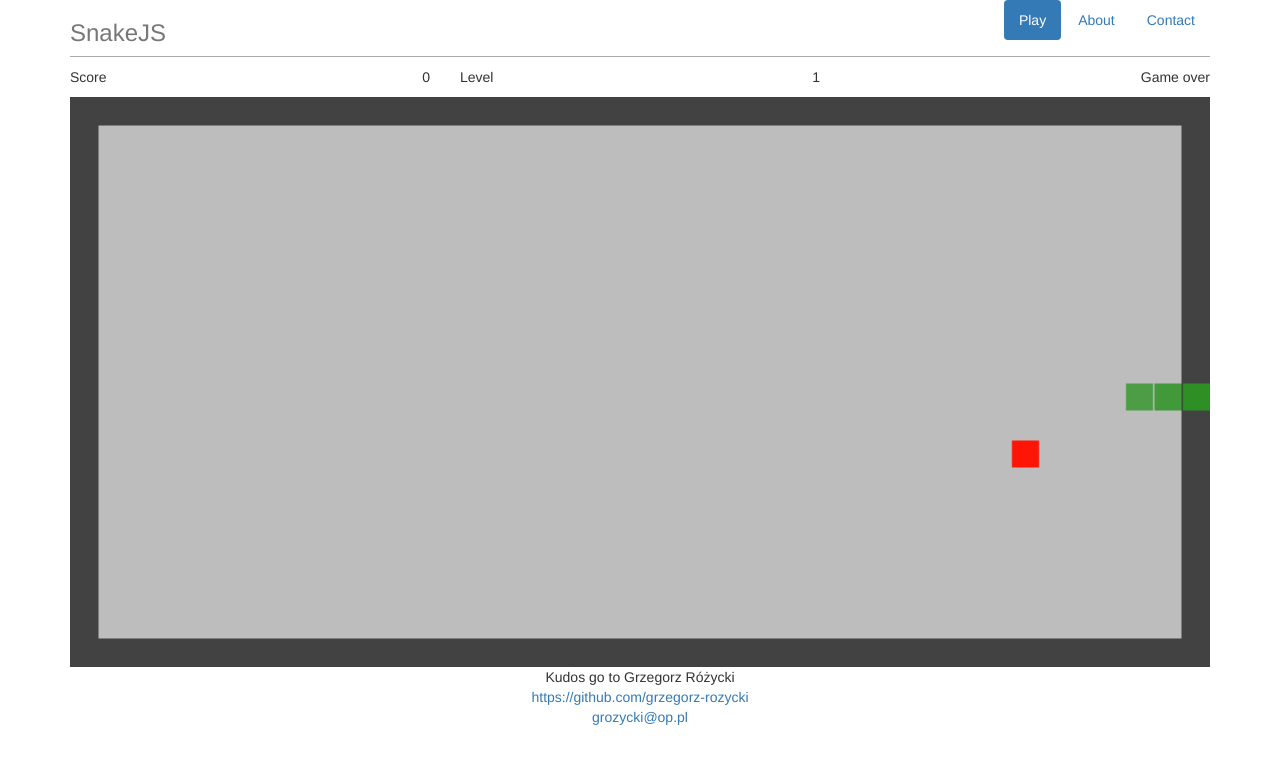
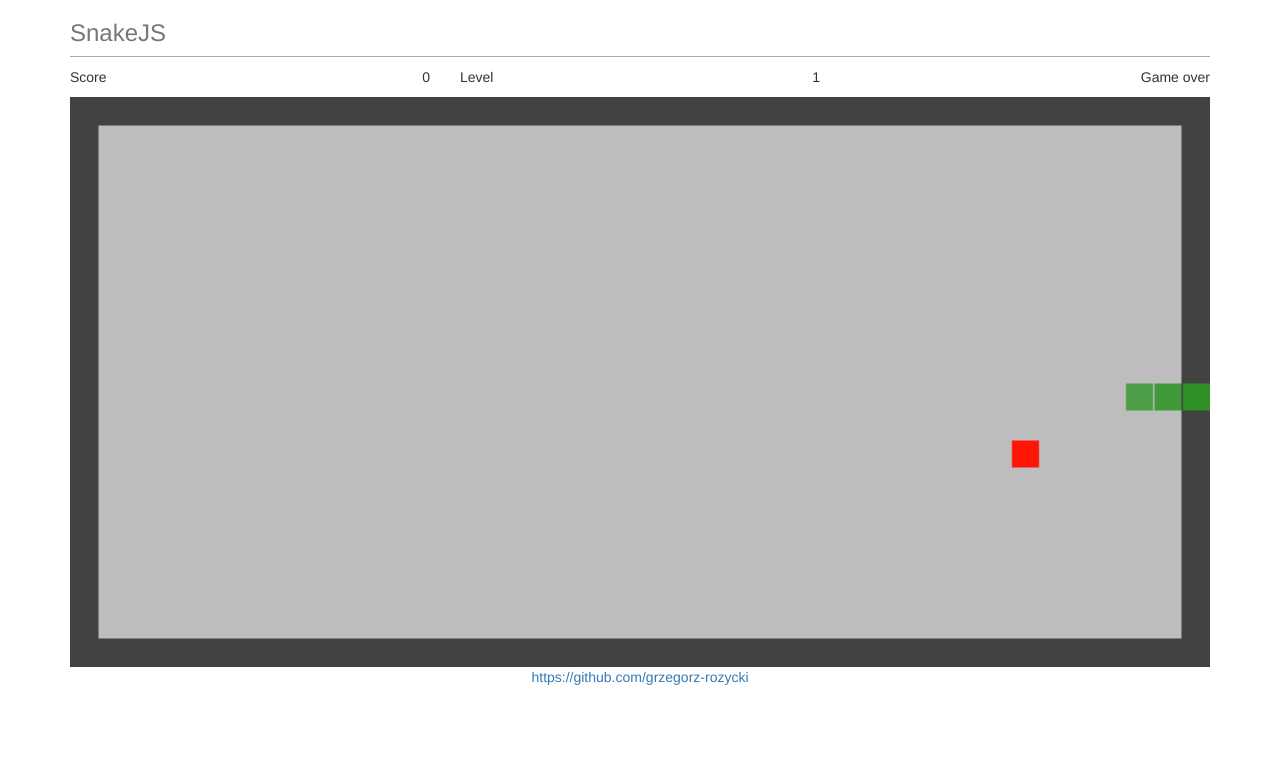
Before and after one commit to grzegorz-rozycki/snake-js, a plain HTML site: page index.html in a window 1280 px wide. Drawn offline with nearby package versions, Linux system fonts and the light colour scheme.

Commit message:
Update footer

```diff
--- a/index.html
+++ b/index.html
@@ -35,13 +35,6 @@
         </div><!-- /.modal -->
         <div class="container">
           <div class="header clearfix">
-            <nav>
-              <ul class="nav nav-pills pull-right">
-                <li role="presentation" class="active"><a href="#">Play</a></li>
-                <li role="presentation"><a href="#">About</a></li>
-                <li role="presentation"><a href="#">Contact</a></li>
-              </ul>
-            </nav>
             <h3 class="text-muted">SnakeJS</h3>
           </div>
           <div id="info" class="row">
@@ -68,9 +61,7 @@
           </div>
           <footer class="row">
             <p class="col-xs-12">
-                Kudos go to Grzegorz Różycki<br>
-                <a href="https://github.com/grzegorz-rozycki">https://github.com/grzegorz-rozycki</a><br>
-                <a href="mailto:grozycki@op.pl">grozycki@op.pl</a>
+                <a href="https://github.com/grzegorz-rozycki">https://github.com/grzegorz-rozycki</a>
             </p>
           </footer>
         </div>
```
